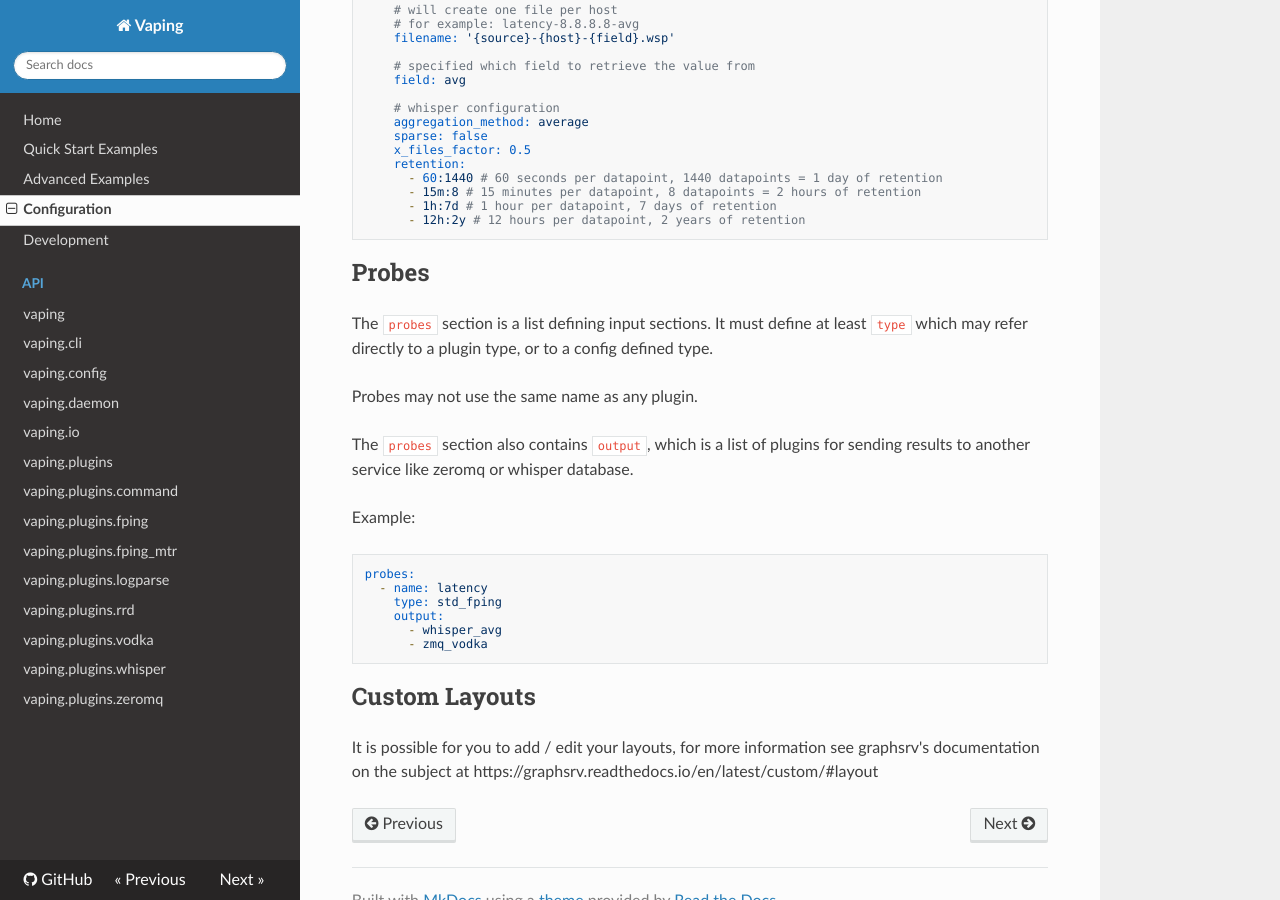
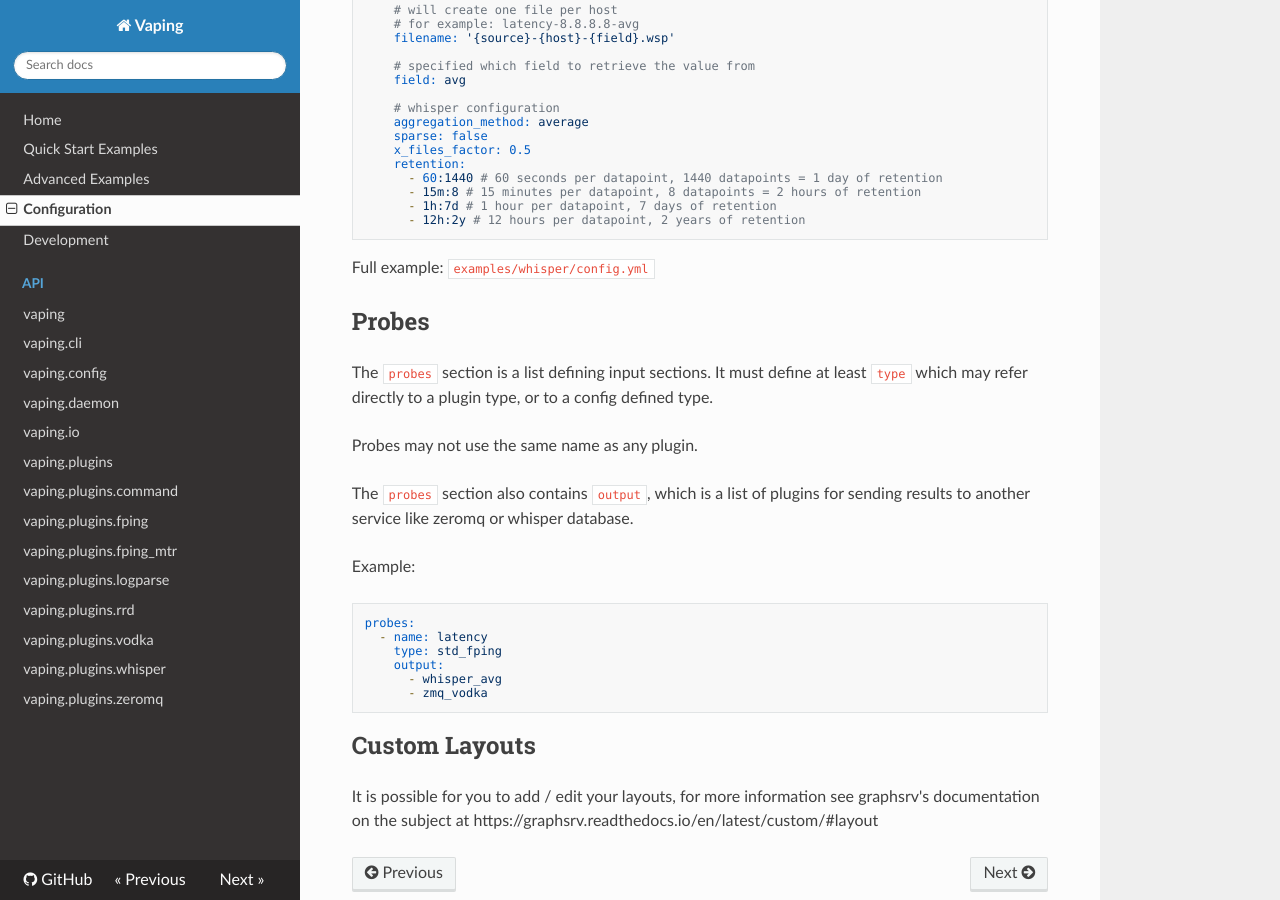
Before and after one commit to 20c/vaping, an MkDocs documentation site: the page built from docs/config.md, in a window 1280 px wide and 900 px high, scrolled down 1563 px. Built offline with MkDocs 1.6.1, drawn with Linux system fonts in a browser that asks for light colours; nearby versions of some CDN libraries.

Commit message:
add full example link

````diff
--- a/docs/config.md
+++ b/docs/config.md
@@ -81,6 +81,8 @@ plugins:
       - 12h:2y # 12 hours per datapoint, 2 years of retention
 ```
 
+Full example: `examples/whisper/config.yml`
+
 ## Probes
 
 The `probes` section is a list defining input sections. It must define at least `type` which may refer directly to a plugin type, or to a config defined type.
````
